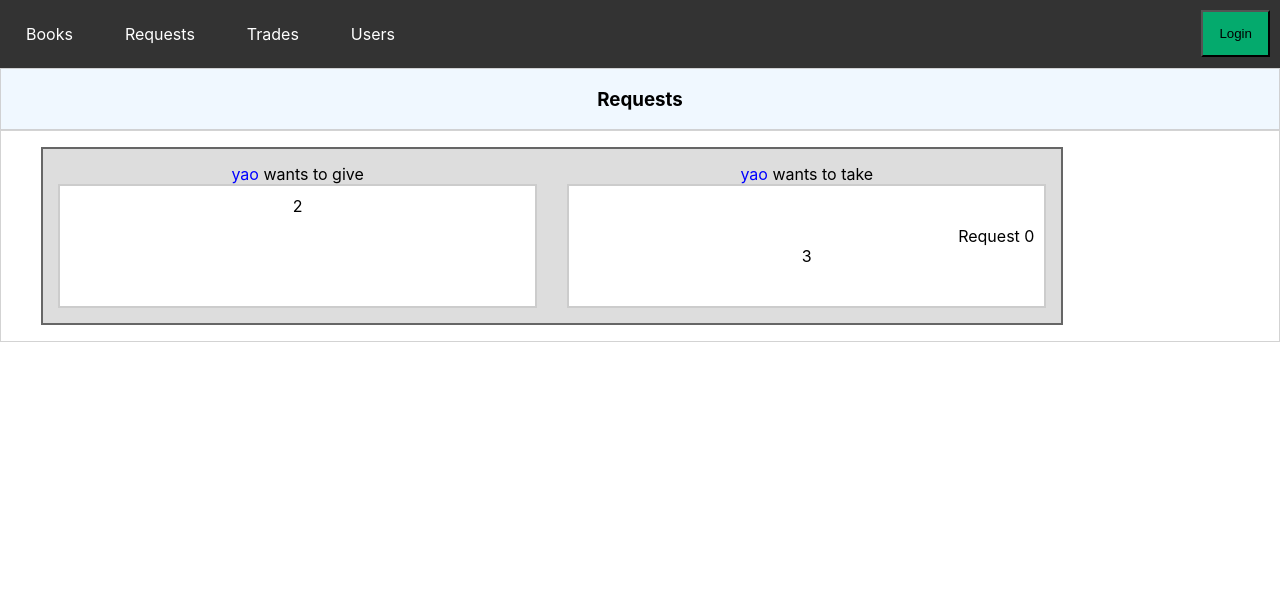
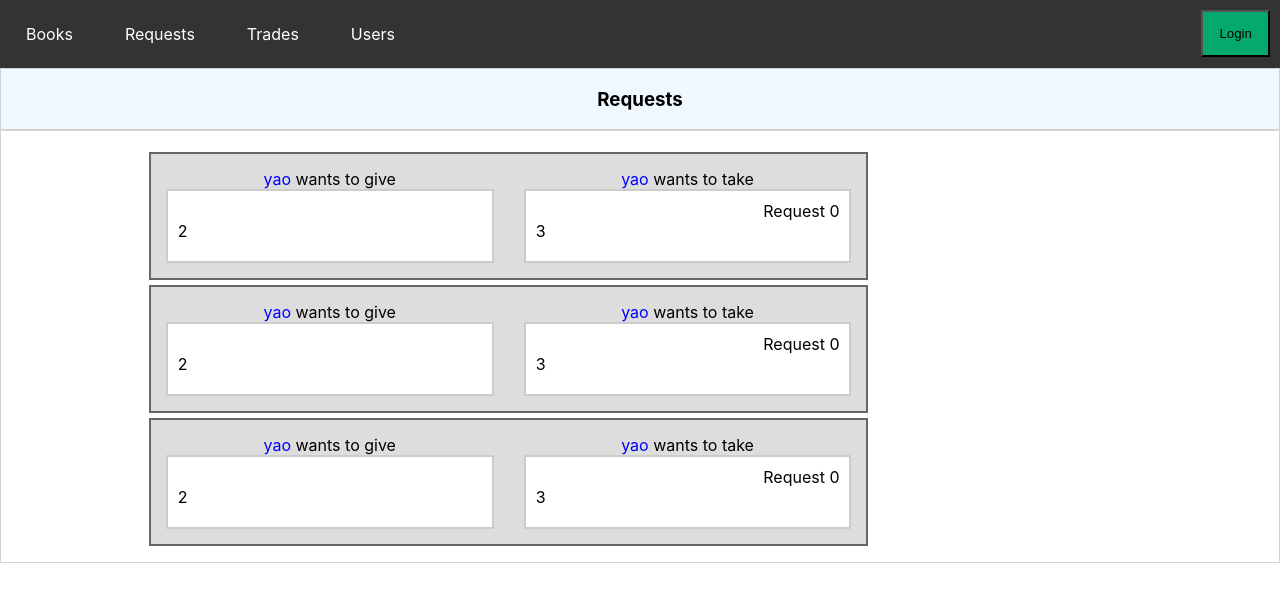
Before and after one commit to yancy-zh/manage-a-book-trading-club, a React (Create React App) app: page /requests in a window 1280 px wide. Shown: the top 602 px of the page. Built offline with nearby package versions, Linux system fonts and the light colour scheme.

Commit message:
Requests screen style done

```diff
--- a/src/components/RequestCard.js
+++ b/src/components/RequestCard.js
@@ -5,7 +5,10 @@ function RequestCard({ it }) {
     <div className="card-box">
       <div className="card-col">
         <span className="span">{it.user}</span> wants to give
-        <div className="bookcard">{it.bookGive}</div>
+        <div className="giveBookCard">
+          <div className="single-line-placeholder "></div>
+          <div className="bookToGive">{it.bookGive}</div>
+        </div>
       </div>
       <div className="card-col">
         <span className="span">{it.user}</span> wants to take
--- a/src/screens/Requests.js
+++ b/src/screens/Requests.js
@@ -2,7 +2,13 @@ import React from "react";
 import "../styles/Requests.css";
 import RequestCard from "../components/RequestCard";
 function Requests() {
-  const requestData = [{ user: "yao", bookGive: 2, bookTake: 3 }];
+  const requestData = [
+    { user: "yao", bookGive: 2, bookTake: 3 },
+    { user: "yao", bookGive: 2, bookTake: 3 },
+    { user: "yao", bookGive: 2, bookTake: 3 },
+
+
+  ];
   return (
     <div className="ls-box">
       <div className="ls_title">
--- a/src/styles/Requests.css
+++ b/src/styles/Requests.css
@@ -3,7 +3,10 @@
   justify-content: space-between;
   background-color: rgb(221, 221, 221); /* Grey background color */
   border: 2px solid #666666; /* 2px solid grey border */
-  min-width: 400px;
+  width: 70%; /* Sets the width to 70% of the parent */
+  max-width: 1000px; /* Sets the maximum allowed width */
+  margin-top: 5px;
+  min-width: 360px;
 }
 
 .card-col {
@@ -14,8 +17,8 @@
 .span {
   color: blue;
 }
-.bookcard {
-  height: 100px; /* Set the desired height of the box */
+.giveBookCard {
+  height: 50px; /* Set the desired height of the box */
   background-color: rgb(255, 255, 255); /* Grey background color */
   border: 2px solid #cccccc; /* 2px solid grey border */
   padding: 10px; /* Optional: Add some padding inside the box */
@@ -23,8 +26,8 @@
 .wantBookCard {
   display: flex;
   flex-direction: column; /* Stacks items vertically */
-  justify-content: center;
-  height: 100px; /* Set the desired height of the box */
+  justify-content: top;
+  height: 50px; /* Set the desired height of the box */
   background-color: rgb(255, 255, 255); /* Grey background color */
   border: 2px solid #cccccc; /* 2px solid grey border */
   padding: 10px; /* Optional: Add some padding inside the box */
@@ -33,3 +36,16 @@
   word-spacing: normal;
   text-align: end;
 }
+.single-line-placeholder {
+  min-height: 1.2em; /* Adjust as needed for desired line height */
+}
+.bookWanted {
+  text-align: left;
+}
+.bookToGive {
+  text-align: left;
+}
+.ls_body {
+  display: flex;
+  justify-content: center; /* Centers horizontally */
+}
```
